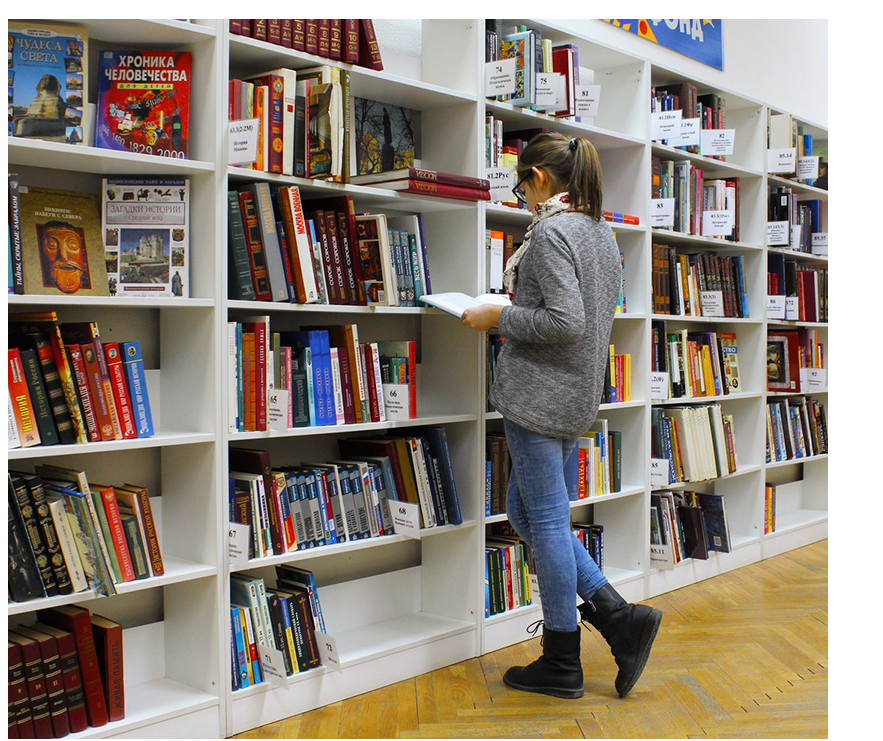
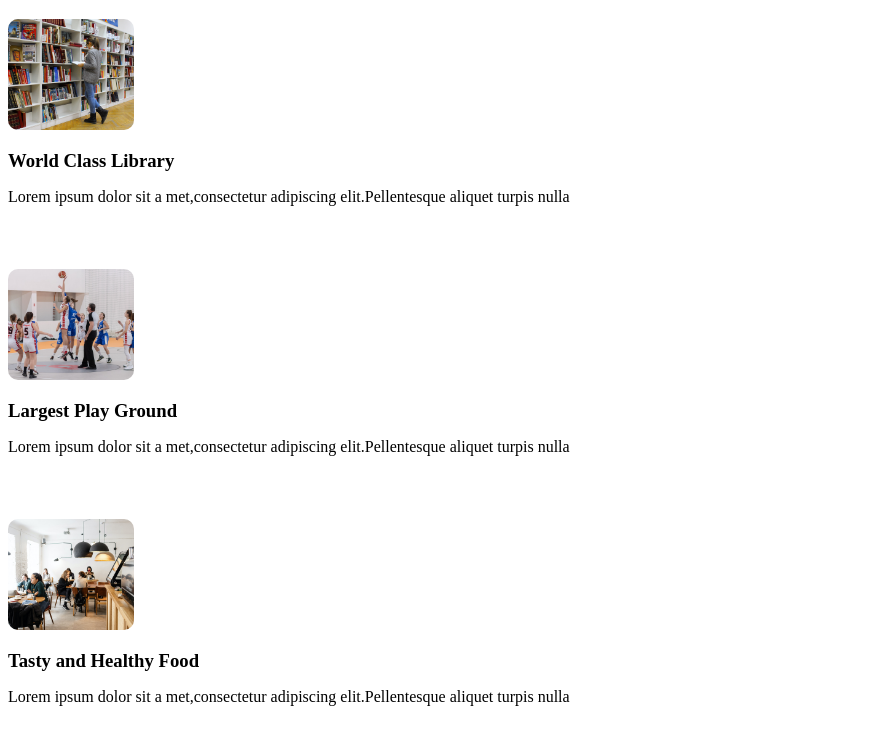
Before and after one commit to Yuhi04/Yuhi04.io, a plain HTML site: page index.html in a window 1280 px wide. Shown: the part 61-802 px from the top of the page, without its empty margins (0-883 px from the left). Drawn offline with Linux system fonts and the light colour scheme.

Commit message:
commit changes

```diff
--- a/index.html
+++ b/index.html
@@ -3,6 +3,33 @@
 <head>
 	<meta charset="utf-8">
 	<title></title>
+	<style>
+		.facilities{
+	width: 80%;
+	margin: auto;
+	text-align: center;
+	padding-top: 100px;
+}
+.facilities-col{
+	flex-basis: 31%;
+	border-radius: 10px;
+	margin-bottom: 5%;
+	text-align: left;
+
+}
+.facilities-col img{
+	width: 10%;
+	border-radius: 10px;
+}
+.facilities-col p{
+	padding: 0;
+}
+.facilities-col h3{
+	margin-top: 16px;
+	margin-bottom: 15px;
+	text-align: left;
+}
+	</style>
 </head>
 <body>
 <h1>Hello World!!</h1>
```
